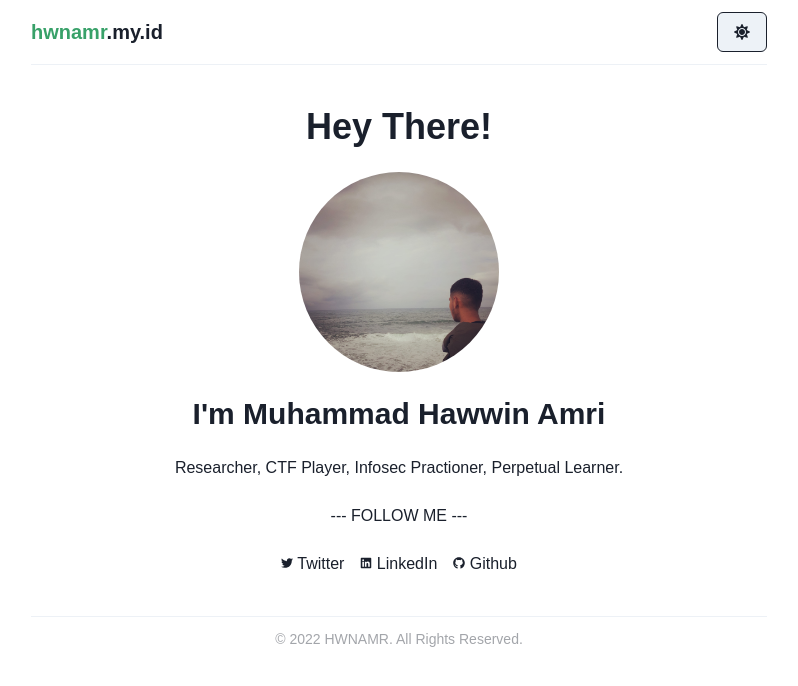
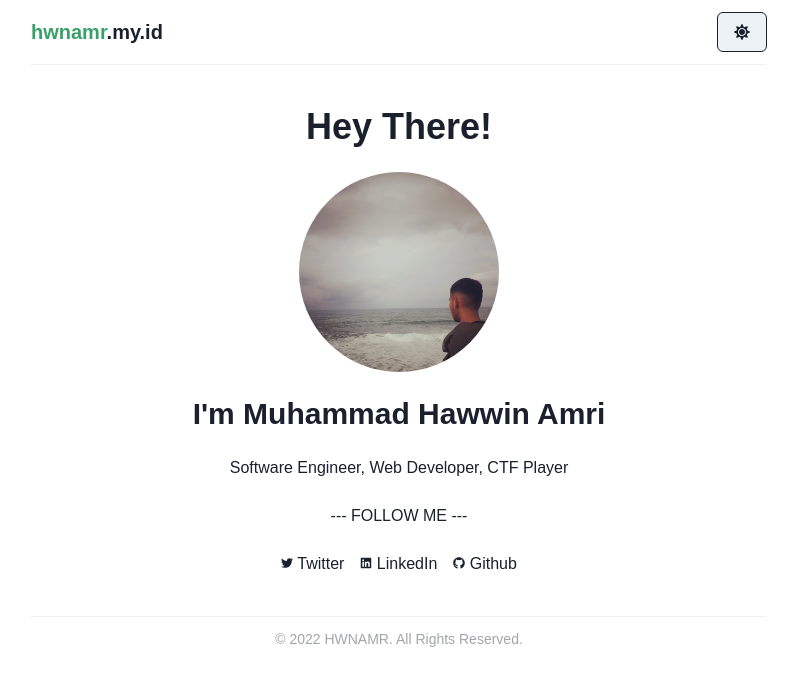
Before and after one commit to hwnamr/hwnamr-web, a Next.js app: page / in a window 1280 px wide. Shown: the top 686 px of the page, without its empty margins (241-1039 px from the left). Built offline with nearby package versions, Linux system fonts and the light colour scheme; a web font is replaced by a local one.

Commit message:
update framework to latest version

```diff
--- a/src/pages/index.jsx
+++ b/src/pages/index.jsx
@@ -43,7 +43,7 @@ export default function Home() {
           I&apos;m Muhammad Hawwin Amri
         </Heading>
         <Text align="center">
-          Researcher, CTF Player, Infosec Practioner, Perpetual Learner.
+            Software Engineer, Web Developer, CTF Player
         </Text>
         <Text>--- FOLLOW ME ---</Text>
         <Flex>
```
Also changed, not shown: package.json (+6 -6 lines), 2 other files (tests, documents, lock files or other folders).
